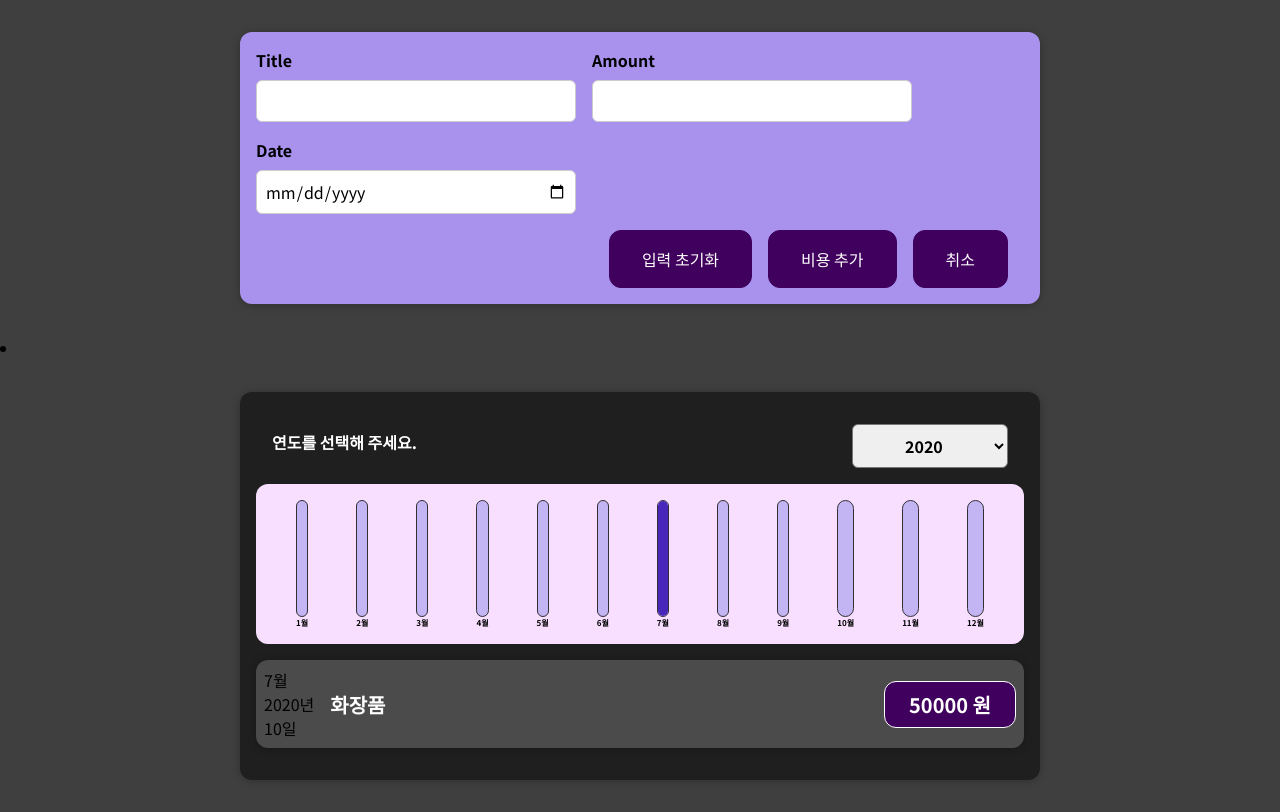
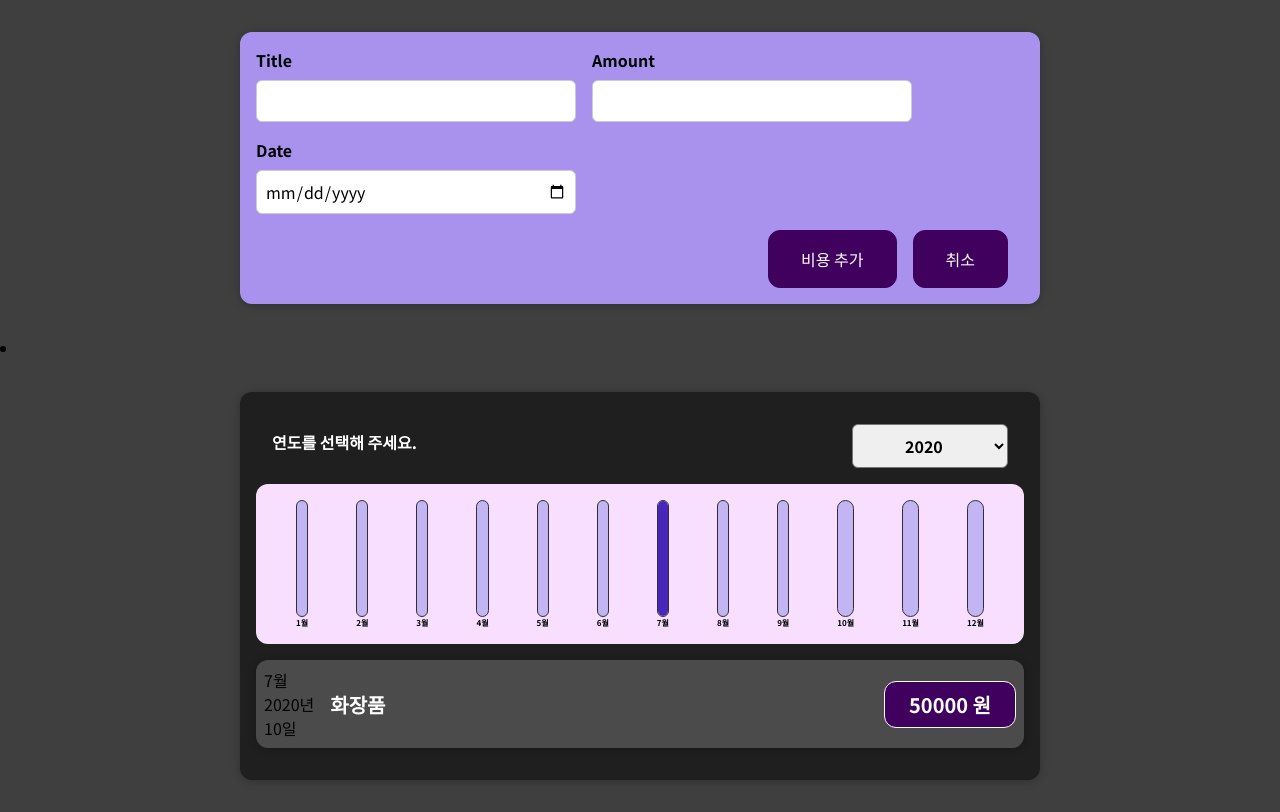
Before and after one commit to qhrdmaaksen/CostTrackerSideProject, a React (Create React App) app: page / in a window 1280 px wide. Both pictures are taken after a click on the button "새로운 비용 추가". Built offline with nearby package versions, Linux system fonts and the light colour scheme.

Commit message:
miniProject end commit

```diff
--- a/src/components/NewExpense/ExpenseForm.js
+++ b/src/components/NewExpense/ExpenseForm.js
@@ -5,7 +5,7 @@ const ExpenseForm = (props) => {
 	const [enteredTitle, setEnteredTitle] = useState('');
 	const [enteredAmount, setEnteredAmount] = useState('');
 	const [enteredDate, setEnteredDate] = useState('');
-	const [inputText, setInputText] = useState("")
+	/*const [inputText, setInputText] = useState("")*/
 	const inputFocusText = useRef();
 	/*const [userInput, setUserInput] = useState({ 요로케 사용하기도함 state 들을 묶어서
 		EnteredTitle: '',
@@ -56,10 +56,10 @@ const ExpenseForm = (props) => {
 		setEnteredDate('');
 	}
 	// ---- 입력 초기화 누를 시 입력된 필드 초기화 및 title focus 함수 ----
-	const onResetText = () => {
+	/*const onResetText = () => {
 		setInputText({enteredTitle: "", enteredAmount: "", enteredDate: ""});
 		inputFocusText.current.focus();
-	}
+	}*/
 	return (
 			<form action="" onSubmit={submitHandler}>
 				<div className="new-expense__controls">
@@ -77,7 +77,7 @@ const ExpenseForm = (props) => {
 					</div>
 				</div>
 				<div className="new-expense__actions">
-					<button onClick={onResetText}>입력 초기화</button>
+					{/*<button onClick={onResetText}>입력 초기화</button>*/}
 					<button type="submit">비용 추가</button>
 					<button onCancel={props.onCancel}>취소</button>
 				</div>
--- a/src/components/NewExpense/NewExpense.js
+++ b/src/components/NewExpense/NewExpense.js
@@ -26,7 +26,10 @@ const NewExpense = (props) => {
 	return (
 			<div className="new-expense">
 				{!isEditing && <button onClick={startEditingHandler}>새로운 비용 추가</button>}
-				{isEditing && <ExpenseForm onCancel={stopEditingHandler} onSaveExpenseData={saveExpenseDataHandler}/>}
+				{isEditing && <ExpenseForm
+						onCancel={stopEditingHandler}
+						onSaveExpenseData={saveExpenseDataHandler}
+				/>}
 			</div>
 	)
 }
```
Also changed, not shown: 1 other file (tests, documents, lock files or other folders).
